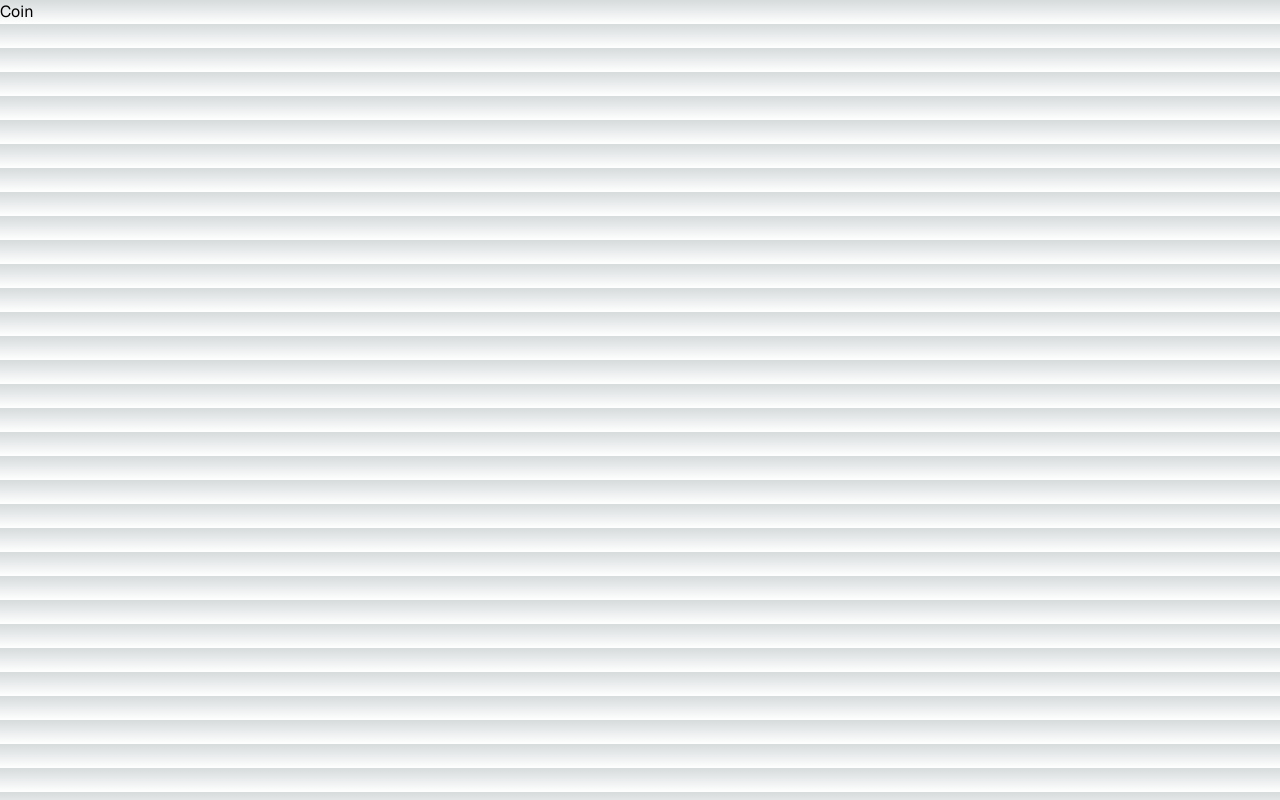
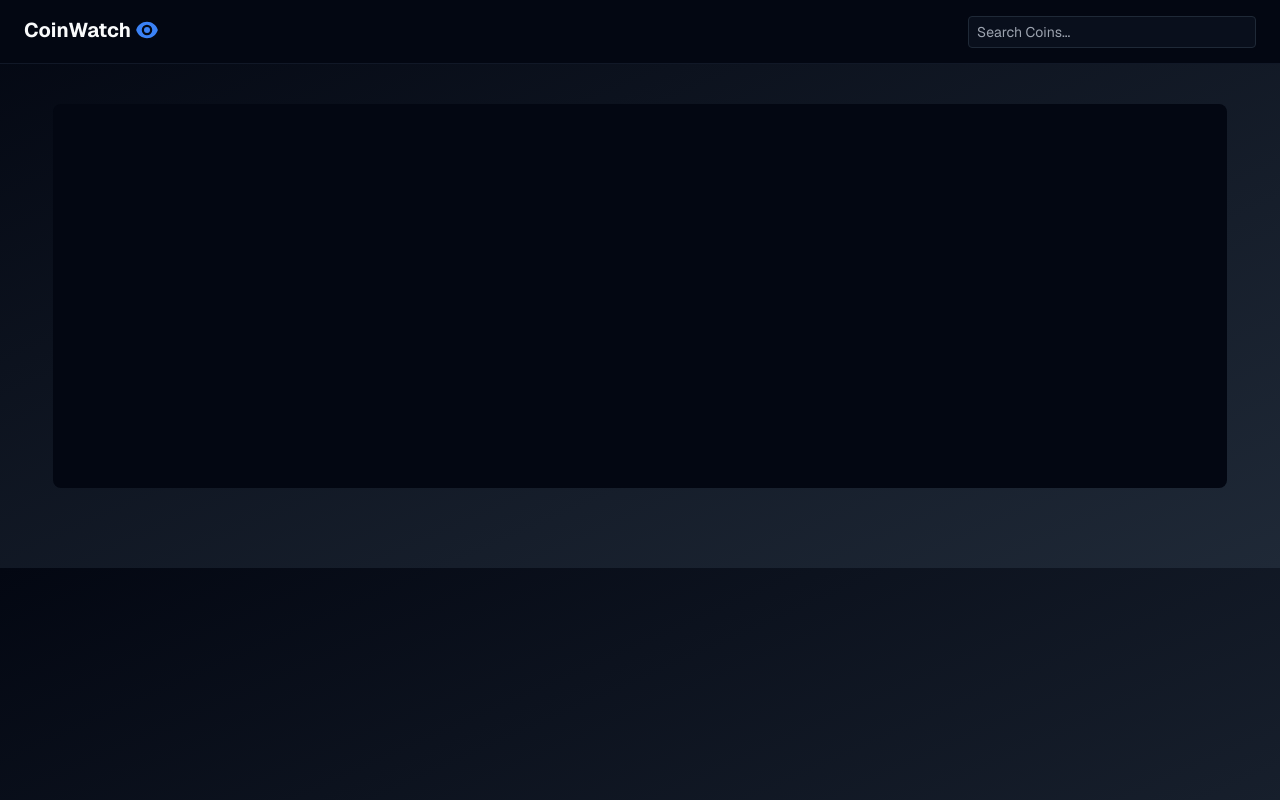
Before and after one commit to zinedinechami/crypto_next, a Next.js app: page /coins/1 in a window 1280 px wide. Built offline with nearby package versions, Linux system fonts and the light colour scheme.

Commit message:
started building out coin page

```diff
--- a/src/app/coins/[coinsId]/page.tsx
+++ b/src/app/coins/[coinsId]/page.tsx
@@ -1,8 +1,11 @@
+import Header from "@/app/componenets/header";
+
 export default function Page() {
   return (
     <>
-      <body>
-        <div>Coin</div>
+      <body className="bg-gradient-to-br from-gray-950  to-gray-800 text-zinc-100 z-0">
+        <Header />
+        <section className="w-11/12  mx-auto bg-gray-950  border-gray-900 h-96 mt-10 mb-20 rounded-lg"></section>
       </body>
     </>
   );
```
